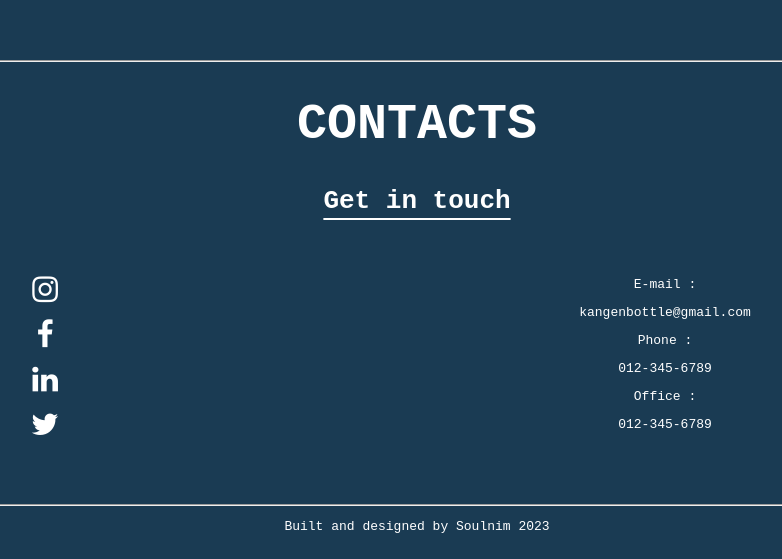
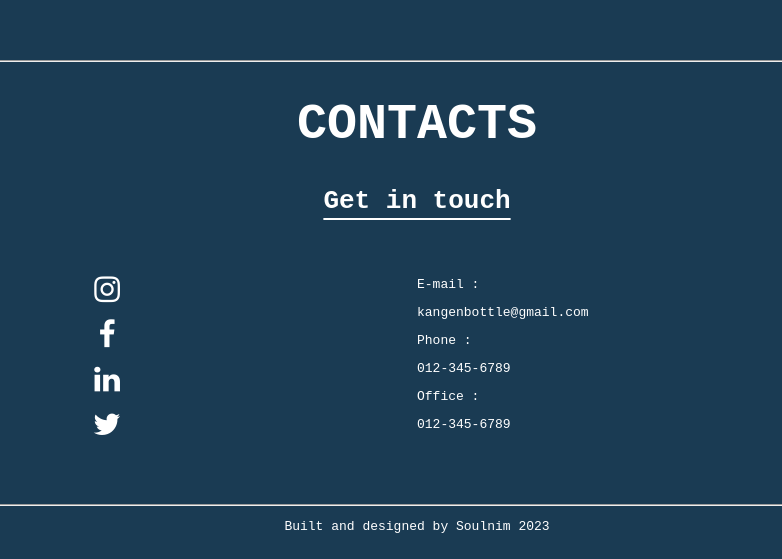
Before and after one commit to Soulnim/Kangen-Bottle-Page, a plain HTML site: page index.html in a window 1280 px wide. Shown: the part 3954-4513 px from the top of the page, without its empty margins (223-1005 px from the left). Drawn offline with Linux system fonts and the light colour scheme.

Commit message:
Update styles.css

```diff
--- a/styles.css
+++ b/styles.css
@@ -140,7 +140,7 @@ a {
 
 #contacts-grid {
  display: grid;
- grid-template-columns: 40% 60%;
+ grid-template-columns: 50% 50%;
  padding-left: 20px;
  padding-right: 20px;
  font-family: monospace;
@@ -167,3 +167,6 @@ footer {
  height: 40px;
  font-family: monospace;
 }
+.contgrid-2 {
+ text-align: left;
+}
```
